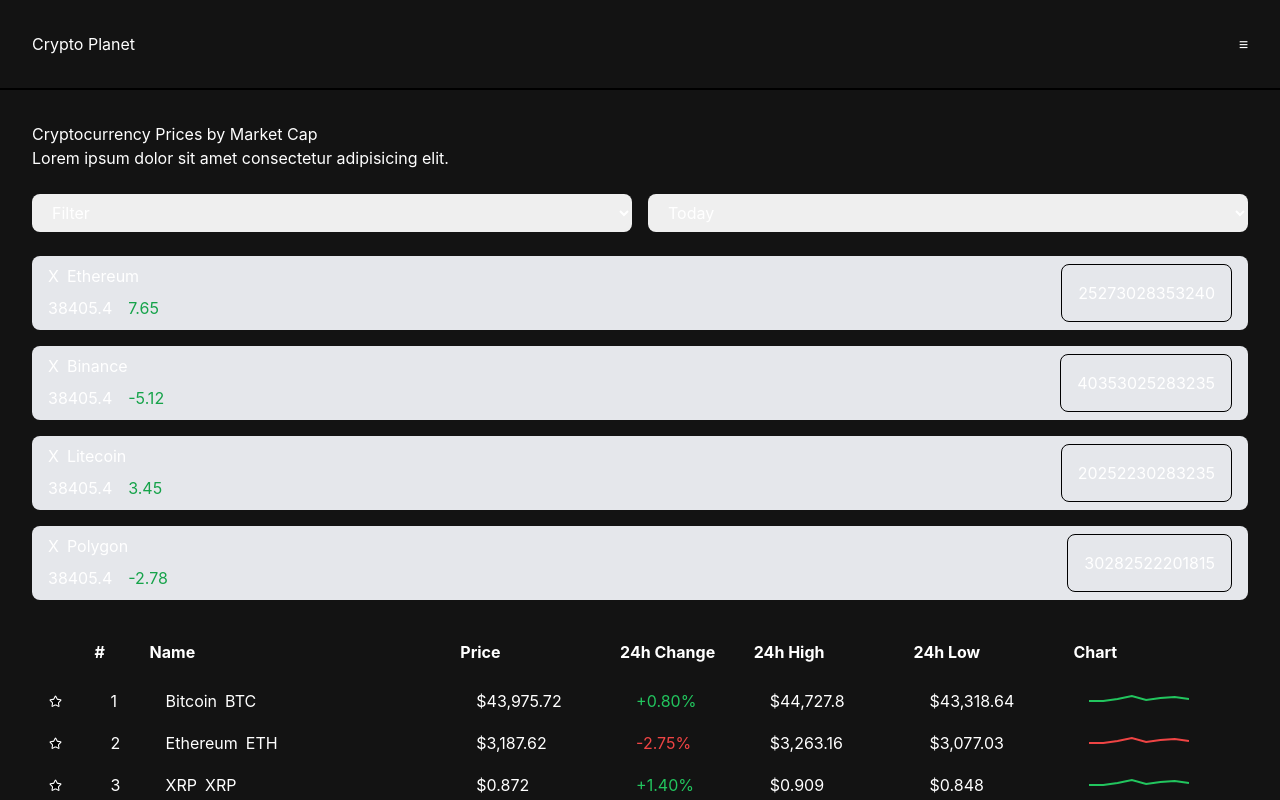
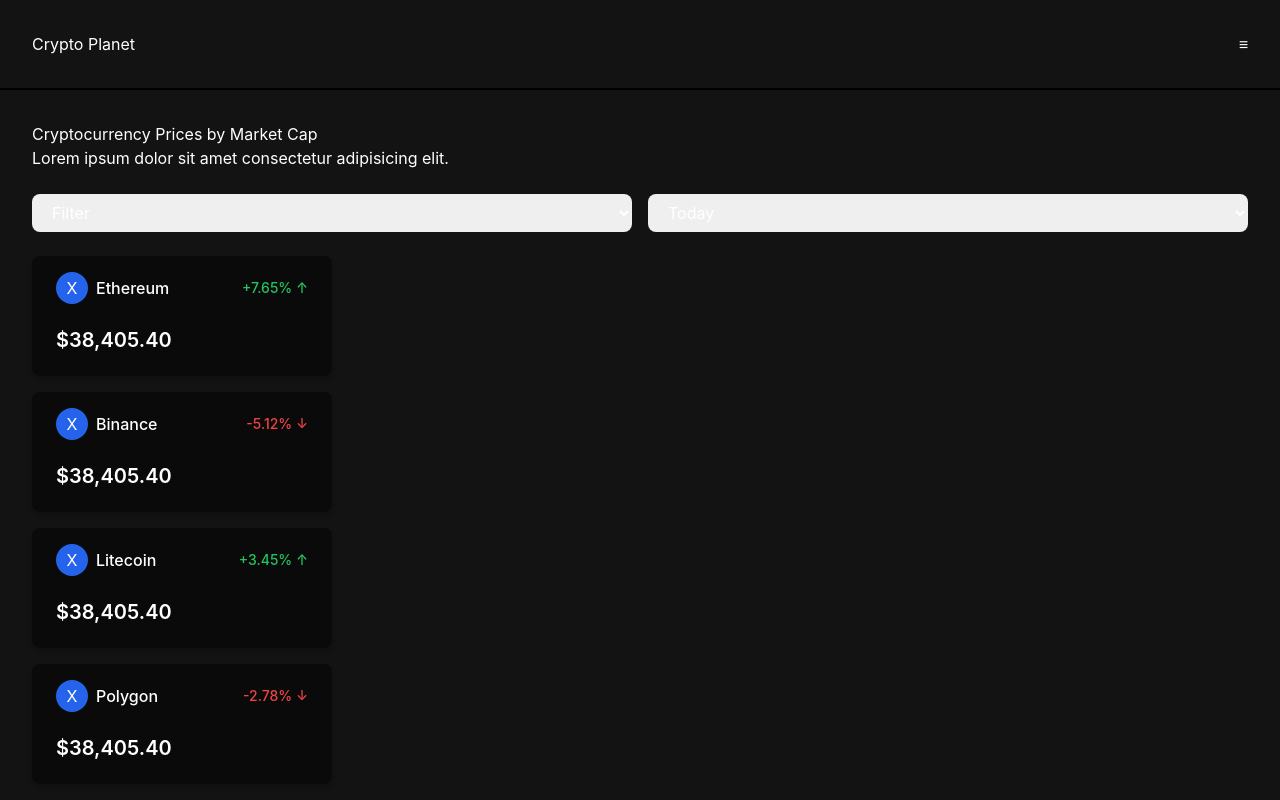
Before and after one commit to fabiodelllima/crypto-planet-frontend, a React (Vite) app in the folder crypto-planet/: page / in a window 1280 px wide. Shown: the top 800 px of the page. Built offline with nearby package versions, Linux system fonts and the light colour scheme.

Commit message:
feat: Criação do componente Card

```diff
--- a/crypto-planet/src/components/common/Card.tsx
+++ b/crypto-planet/src/components/common/Card.tsx
@@ -1,28 +1,56 @@
+import { LineChart, Line } from "recharts";
+
 interface CardProps {
   icon?: string;
-  name?: string;
-  price?: number;
-  change?: number;
-  chartData?: number[];
+  name: string;
+  price: number;
+  change: number;
+  chartData: { value: number }[];
 }
 
-const Card = ({ icon, name, price, change, chartData }: CardProps) => {
+const Card = ({ name, price, change, chartData }: CardProps) => {
   return (
-    <div className="px-4 py-2 bg-gray-200 rounded-lg">
-      <div className="flex justify-between">
-        <div className="flex flex-col gap-2">
-          <div className="flex gap-2">
-            <span>{icon}</span>
-            <span>{name}</span>
+    <div className="bg-[#0A0A0A] rounded-lg px-6 py-4 min-w-[280px] max-w-[300px] flex flex-col gap-4 shadow-md">
+      {/* Header */}
+      <div className="flex items-center justify-between">
+        <div className="flex items-center gap-2">
+          {/* Icon */}
+          <div className="w-8 h-8 bg-blue-600 rounded-full flex items-center justify-center text-white">
+            <span>X</span>
           </div>
-          <div className="flex gap-4">
-            <span>{price}</span>
-            <span className="text-green-600">{change}</span>
-          </div>
+          {/* Name */}
+          <span className="text-white font-medium">{name}</span>
+        </div>
+        {/* Change */}
+        <span
+          className={`text-sm font-medium ${
+            change >= 0 ? "text-green-500" : "text-red-500"
+          }`}
+        >
+          {change >= 0 ? "+" : ""}
+          {change}% {change >= 0 ? " ↑" : " ↓"}
+        </span>
+      </div>
+
+      {/* Price and Chart */}
+      <div className="flex items-center justify-between">
+        {/* Price */}
+        <div className="text-xl text-white font-semibold">
+          ${price.toLocaleString("en-US", { minimumFractionDigits: 2 })}
         </div>
 
-        <div className="flex items-center p-4 border rounded-lg border-black">
-          <span>{chartData}</span>
+        {/* Chart */}
+        <div className="w-[100px] h-[40px]">
+          <LineChart width={100} height={40} data={chartData}>
+            <Line
+              type="monotone"
+              dataKey="value"
+              stroke={change >= 0 ? "#2563eb" : "#ef4444"}
+              strokeWidth={1.5}
+              dot={false}
+              isAnimationActive={false}
+            />
+          </LineChart>
         </div>
       </div>
     </div>
```
